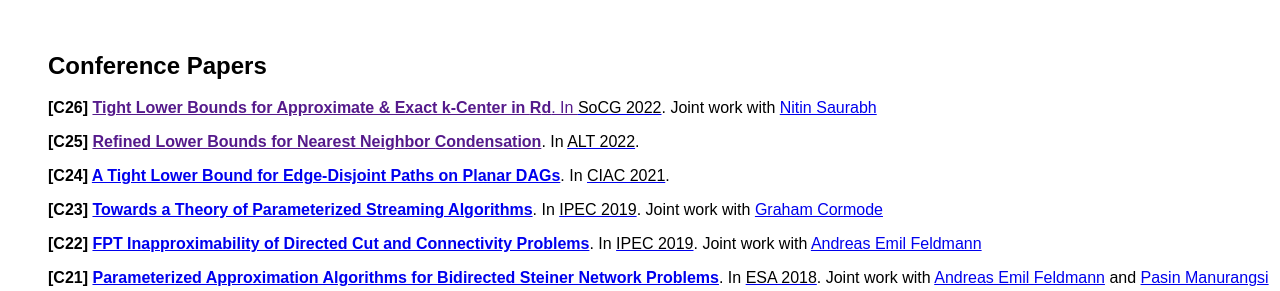
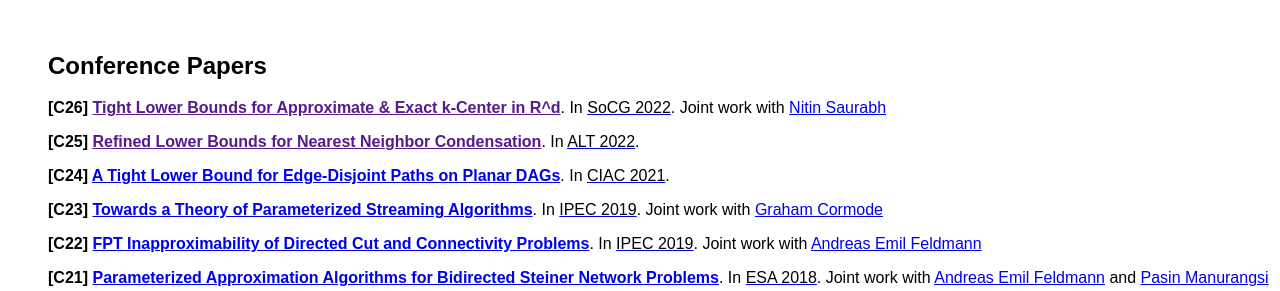
Before and after one commit to rajeshchitnis/rajeshchitnis.github.io, a Jekyll site: the page publications.html, which Jekyll copies as it is, in a window 1280 px wide and 900 px high, scrolled down 723 px. Shown: the part 161-452 px from the top of the window. Built offline with Jekyll 4.4.1, drawn with Linux system fonts in a browser that asks for light colours.

Commit message:
Update publications.html

```diff
--- a/publications.html
+++ b/publications.html
@@ -174,7 +174,7 @@
 
 <h2>Conference Papers</h2>
 
-<p class="p7"><font color = "black"><b>[C26] <a href=""> Tight Lower Bounds for Approximate & Exact k-Center in <mrow><msup><mi>R</mi></msup><mn>d</mn></mrow</a></b>. In <a href="https://www.inf.fu-berlin.de/inst/ag-ti/socg22/socg.html"><FONT COLOR=black>SoCG 2022</a>. Joint work with <a href="https://nitinsau.github.io/">Nitin Saurabh</a></p>
+<p class="p7"><font color = "black"><b>[C26] <a href=""> Tight Lower Bounds for Approximate & Exact k-Center in R^d</a></b>. In <a href="https://www.inf.fu-berlin.de/inst/ag-ti/socg22/socg.html"><FONT COLOR=black>SoCG 2022</a>. Joint work with <a href="https://nitinsau.github.io/">Nitin Saurabh</a></p>
 <p class="p3"></p>
 
 <p class="p7"><font color = "black"><b>[C25] <a href=""> Refined Lower Bounds for Nearest Neighbor Condensation</a></b>. In <a href="http://algorithmiclearningtheory.org/alt2022/"><FONT COLOR=black>ALT 2022</a>. </p>
```
